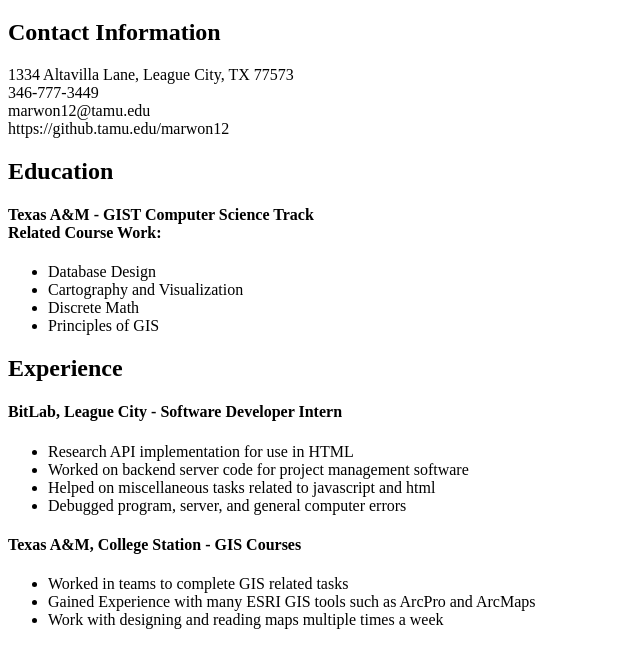
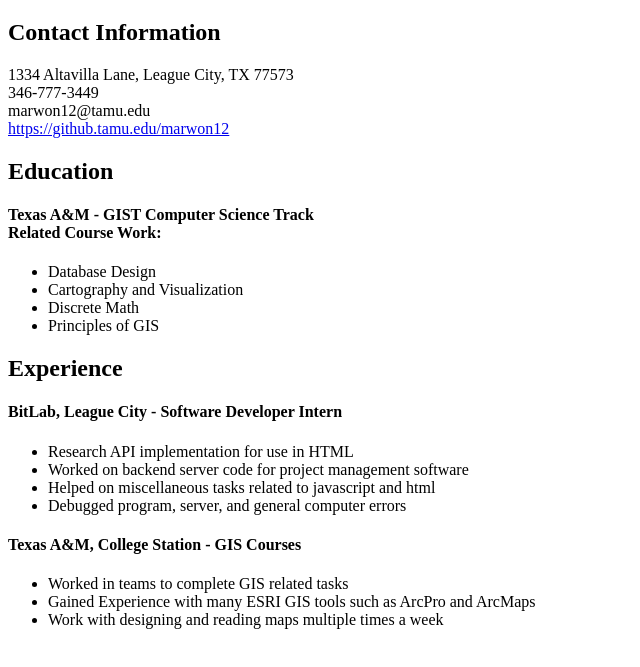
Before and after one commit to marwon12/GEOG478, a plain HTML site: page labs/03/resume.html in a window 1280 px wide. Shown: the part 61-728 px from the top of the page, without its empty margins (0-640 px from the left). Drawn offline with Linux system fonts and the light colour scheme.

Commit message:
Update resume.html

```diff
--- a/labs/03/resume.html
+++ b/labs/03/resume.html
@@ -9,7 +9,7 @@
       <h1>Marwon Haridi</h1>
       <h2 class="section">Contact Information</h2>
       <p>
-        1334 Altavilla Lane, League City, TX 77573<br>346-777-3449<br>marwon12@tamu.edu<br>https://github.tamu.edu/marwon12
+        1334 Altavilla Lane, League City, TX 77573<br>346-777-3449<br>marwon12@tamu.edu<br><a href="https://github.tamu.edu/marwon12" target="_blank">https://github.tamu.edu/marwon12</a>
 
       </p>
   </div>
```
